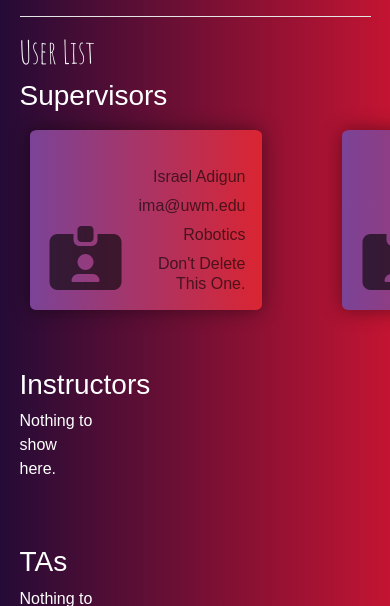
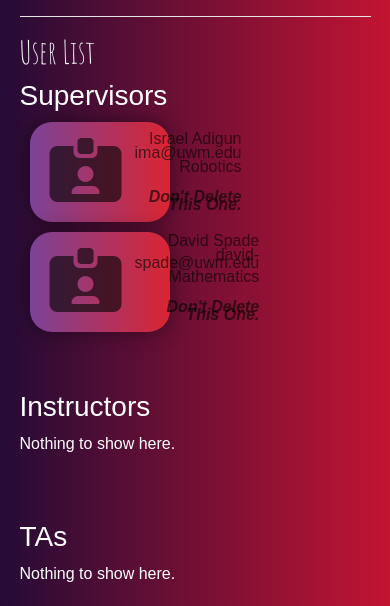
Before and after one commit to kaye-s/AwkwardTurtlesProject, a Django app: page /account-management/ in a window 390 px wide. Shown: the part 307-913 px from the top of the page. Run offline with Django 5.2, Linux system fonts and the light colour scheme; a user stored in the database is signed in; data comes from the database, SQL or seed files in the repository; both versions use the stored data as it was after the commit; data that the repository does not hold is empty; some libraries are stand-ins or nearby versions; some web fonts are replaced.

Commit message:
Updated commit

```diff
--- a/TAScheduler/static/css/styles.css
+++ b/TAScheduler/static/css/styles.css
@@ -71,9 +71,9 @@ thead tr {
 
 .td-item {
   background-color: transparent;
-  margin: 4px;
   text-align: end;
   padding: 3px;
+  cursor: pointer;
 }
 
 .tbody-div .tr-div {
@@ -81,10 +81,16 @@ thead tr {
   padding: 10px;
   justify-content: space-between;
   align-items: end;
-  line-height: 1.2rem;
+  line-height: 0.5rem;
   transition: 0.5s;
-  border-radius: 3%;
+  border-radius: 22px;
   color: rgba(3, 3, 3, 0.629);
+}
+@media screen and (max-width: 1000px) {
+  .tbody-div .tr-div {
+    max-width: 40%;
+    height: 100px;
+  }
 }
 
 .btn-gradx0 {
@@ -114,6 +120,11 @@ thead tr {
   display: grid;
   grid-template-columns: 1fr 1fr 1fr;
   grid-gap: 60px;
+}
+@media screen and (max-width: 1000px) {
+  .tbody-div .role-group {
+    display: block;
+  }
 }
 
 .tr-div i {
@@ -209,22 +220,14 @@ input, select {
     transform: scale(0.8);
   }
 }
-@media screen and (max-width: 800px) {
-  .login-container {
-    display: block;
-  }
-}
 @media screen and (max-width: 500px) {
   .login-container {
     transform: scale(0.7) translateX(-5%);
   }
-  .login-container .login-component {
-    min-width: 500px;
-  }
 }
 @media screen and (max-width: 420px) {
   .login-container {
-    transform: scale(0.6) translateX(-17%);
+    transform: scale(0.6);
   }
 }
 .login-container .login-component {
@@ -257,7 +260,7 @@ input, select {
 @media screen and (max-width: 800px) {
   .login-container .login-component .welcome-panel {
     border-radius: 22px 22px 0 0;
-    min-height: 400px;
+    min-height: 500px;
     width: 650px;
     background-size: 100% 100%;
   }
@@ -277,7 +280,7 @@ input, select {
   .login-container .login-component .welcome-panel h1 {
     font-size: 12px;
     line-height: 2rem;
-    bottom: 67px;
+    bottom: 90px;
     left: 120px;
     width: 80%;
     margin-left: 0;
--- a/TAScheduler/static/css/styles.scss
+++ b/TAScheduler/static/css/styles.scss
@@ -71,9 +71,9 @@ thead tr{
 }
 .td-item {
     background-color: transparent;
-    margin: 4px;
     text-align: end;
     padding: 3px;
+    cursor: pointer;
 }
 
 
@@ -83,11 +83,16 @@ thead tr{
     padding: 10px;
     justify-content: space-between;
     align-items: end;
-    line-height: 1.2rem;
+    line-height: 0.5rem;
     transition: 0.5s;
-    border-radius:3%;
+    border-radius:22px;
+    color: rgba(3, 3, 3, 0.629);
 
-    color: rgba(3, 3, 3, 0.629);
+    @media screen and (max-width:1000px){
+        max-width: 40%;
+        height:100px ;
+
+    }
 }
 
 
@@ -124,6 +129,10 @@ thead tr{
     display: grid;
     grid-template-columns: 1fr 1fr 1fr;
     grid-gap: 60px;
+
+    @media screen and (max-width:1000px){
+        display: block;
+    }
 }
 .custom-group {
 
@@ -228,19 +237,14 @@ input, select {
     }
 
     @media screen and (max-width: 800px) {
-        display: block;
     }
 
     @media screen and (max-width: 500px) {
         transform: scale(0.7) translateX(-5%);
-
-        .login-component{
-            min-width: 500px;
-        }
     }
 
     @media screen and (max-width: 420px) {
-        transform: scale(0.6) translateX(-17%);
+        transform: scale(0.6)
     }
 
     .login-component {
@@ -270,7 +274,7 @@ input, select {
         padding: 50px 50px 0 50px;
         @media screen and (max-width: 800px) {
           border-radius: 22px 22px 0 0;
-          min-height: 400px;
+          min-height: 500px;
           width: 650px;
           background-size: 100% 100%;
 
@@ -289,7 +293,7 @@ input, select {
           @media screen and (max-width: 800px) {
             font-size: 12px;
             line-height: 2.0rem;
-            bottom: 67px;
+            bottom: 90px;
             left:120px;
             width: 80%;
             margin-left: 0;
--- a/templates/partials/_allUsers.html
+++ b/templates/partials/_allUsers.html
@@ -13,7 +13,7 @@
                 <div class="td-item text-capitalize">{{s.user.fname}} {{s.user.lname}}</div>
                 <div class="td-item text-lowercase">{{s.user.email}}</div>
                 <div class="td-item text-capitalize">{{s.admin_dept}}</div>
-                <div class="td-item text-capitalize">don't delete this one.</div>
+                <div class="td-item text-capitalize mt-3"><em><strong>Don't delete this one.</strong></em></div>
             </div>
 
         </div>
```
Also changed, not shown: db.sqlite3, 1 other file.
